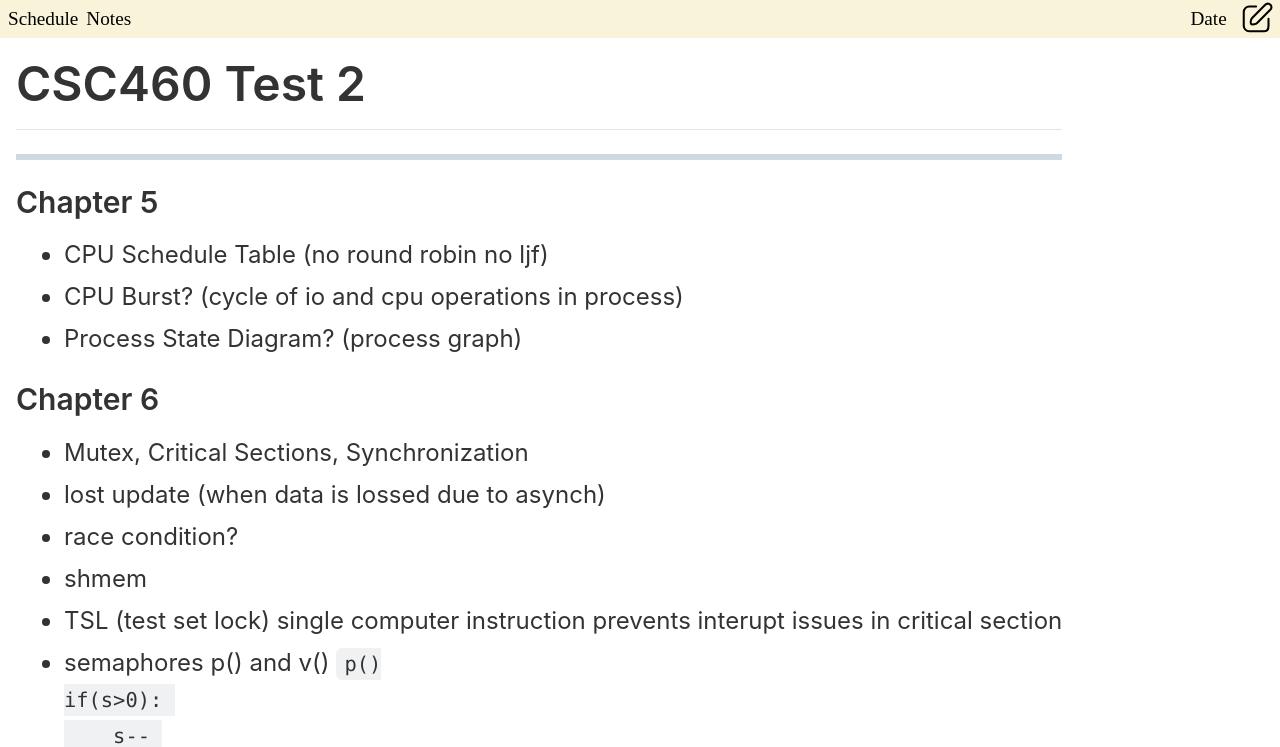
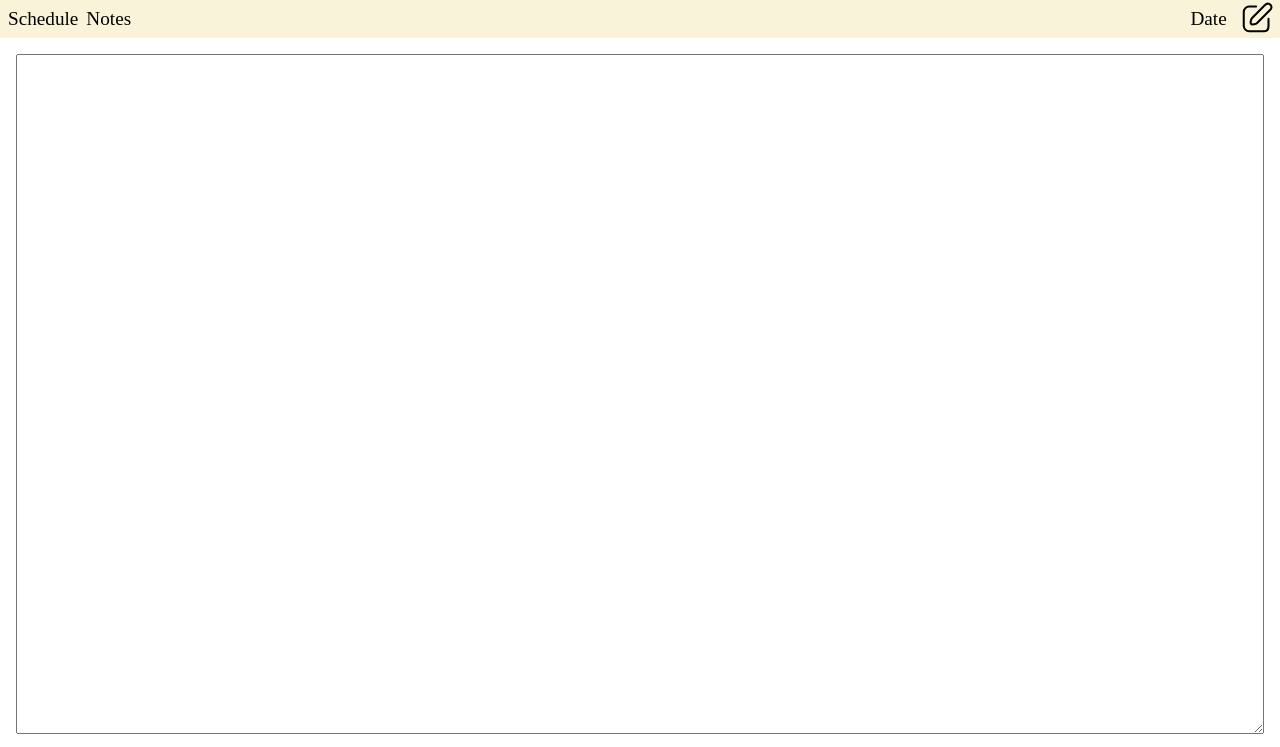
Before and after one commit to RyanMahajan/notes-pwa, a plain HTML site: page index.html in a window 1280 px wide. Both pictures are taken after a click on the button 1257 px from the left and 19 px from the top of the page. Shown: the top 747 px of the page. Drawn offline with nearby package versions, Linux system fonts and the light colour scheme.

Commit message:
textbox and markdown parser added

```diff
--- a/css/home.css
+++ b/css/home.css
@@ -75,12 +75,19 @@
 /* Main content styling */
 .home-main {
     display: flex;
+    flex: 1;
     padding: 16px;
 }
 
 .home-main div {
     font-size: 1.5rem;
     color: #333;
+}
+
+.home-main textarea {
+    display: none;
+    flex: 1;
+    font-size: 1.5rem;
 }
 
 /* Footer styling */
--- a/index.html
+++ b/index.html
@@ -5,6 +5,7 @@
 		<meta name="viewport" content="width=device-width, initial-scale=1.0">
 		<meta http-equiv="X-UA-Compatible" content="ie=edge">
 		<title>Ryan Notes</title>
+		<script src="https://cdn.jsdelivr.net/npm/marked/marked.min.js"></script>
 		<link rel="icon" href="./assets/images/favicon.ico" type="image/x-icon">
 		<link rel="stylesheet" href="./css/styles.css">
 		<link rel="stylesheet" href="./css/home.css">
@@ -22,13 +23,14 @@
 				</nav>
 				<div>
 					<p>Date</p>
-            <button>
+					<button id="edit-btn">
 						<img src="./assets/images/edit.svg" alt="Edit"/>
 					</button>
 				</div>
 			</header>
 			<main class="home-main">
 				<div class="markdown-body" id="markdown"></div>
+				<textarea id="editor"></textarea>
 			</main>
 			<footer class="home-footer">
 				<button>
@@ -53,16 +55,36 @@
 				</button>
 			</footer>
 			<script>
-	fetch('./includes/note2.html')
-     	    .then(response => response.text())
-	    .then(data => {
-		document.getElementById('markdown').innerHTML = data;
-	})
-	.catch(error => console.error("Error loading data:", error));
+				const editBtn = document.getElementById('edit-btn');
+				const markView = document.getElementById('markdown');
+				const editor = document.getElementById('editor');
+
+				let isEditing = false;
+				let markdownText = "";
+
+				function renderMarkdown(){
+					markView.innerHTML = marked.parse(markdownText);
+				}
+
+				editBtn.addEventListener('click', () => {
+					isEditing = !isEditing;
+
+					if(isEditing){
+						editor.style.display = 'block';
+						markView.style.display = 'none';
+						editor.value = markdownText;
+					}
+					else{
+						editor.style.display = 'none';
+						markView.style.display = 'block';
+						markdownText = editor.value;
+						renderMarkdown();
+					}
+				});
+
+				renderMarkdown();
 			</script>
 		</div>
-
-
 	</main>
 	</body>
 </html>
```
Lines whose indentation alone changed are shown as unchanged.
